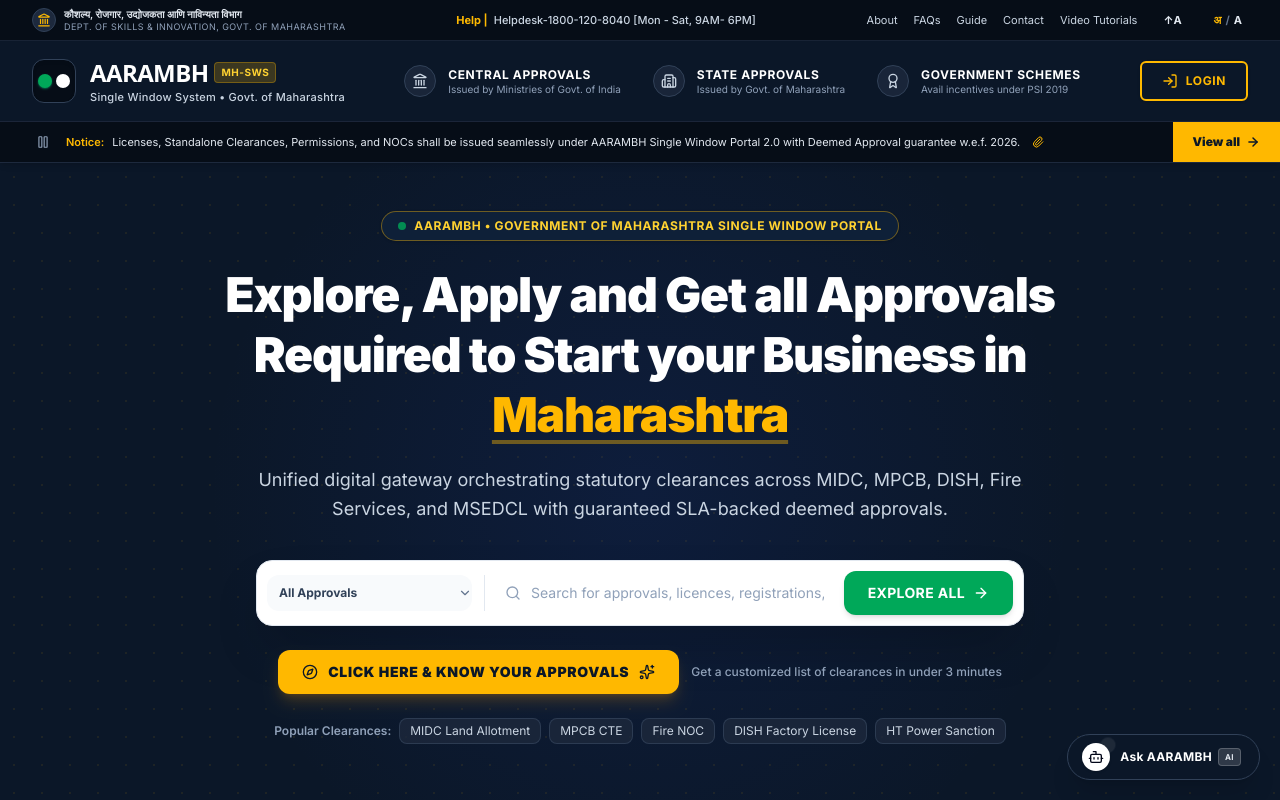
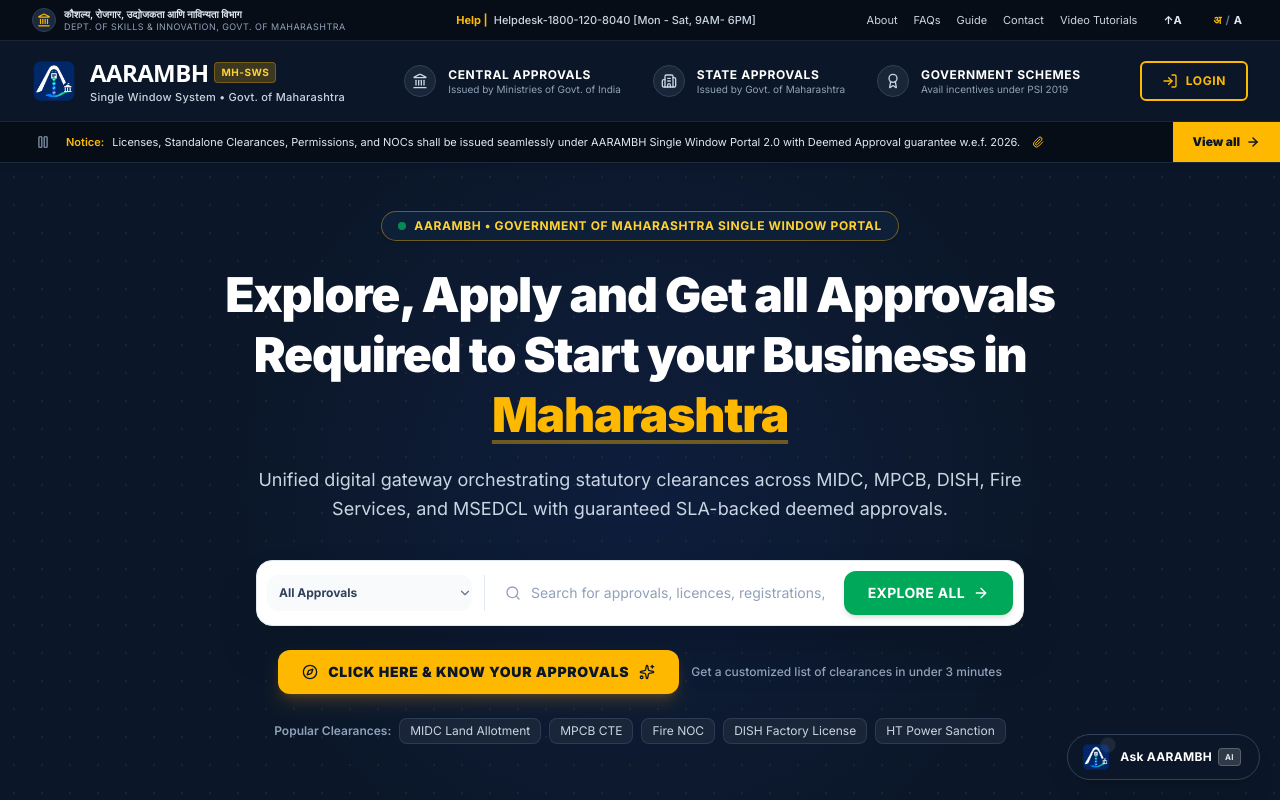
Before and after one commit to virajkvk18/AARAMBH, a Next.js app in the folder frontend/: page / in a window 1280 px wide. Shown: the top 800 px of the page. Built offline with nearby package versions, Linux system fonts and the light colour scheme.

Commit message:
Update AARAMBH logo and dashboard UI

```diff
--- a/frontend/src/app/dashboard/layout.tsx
+++ b/frontend/src/app/dashboard/layout.tsx
@@ -95,9 +95,7 @@
         <div>
           <div className="p-4 border-b border-slate-800 flex items-center justify-between">
             <div className={`flex items-center space-x-2.5 overflow-hidden ${collapsed ? "lg:hidden" : "block"}`}>
-              <div className="w-8 h-8 rounded-lg bg-indigo-600/30 border border-indigo-500/40 text-indigo-400 flex items-center justify-center font-bold text-sm shrink-0">
-                आ
-              </div>
+                <img src="/aarambh-logo-new.png" alt="AARAMBH Logo" className="w-12 h-12 object-contain" />
               <div className="truncate">
                 <p className="text-xs font-bold text-white tracking-wide truncate">
                   {user?.role === "officer" ? "OFFICER CONSOLE" : "INVESTOR PORTAL"}
--- a/frontend/src/components/chat/AskAarambhChatbot.tsx
+++ b/frontend/src/components/chat/AskAarambhChatbot.tsx
@@ -201,9 +201,7 @@
           >
             {/* Black & White Logo Container */}
             <div className="relative flex items-center justify-center">
-              <div className="w-7 h-7 rounded-full bg-white text-black flex items-center justify-center shadow-sm">
-                <Bot className="w-4 h-4 text-slate-950" />
-              </div>
+              <img src="/aarambh-logo-new.png" alt="AARAMBH Logo" className="w-7 h-7 object-contain" />
               <span className="w-2 h-2 rounded-full bg-white absolute -top-0.5 -right-0.5 animate-ping opacity-75"></span>
             </div>
 
@@ -231,7 +229,7 @@
             <div className="flex items-center space-x-2.5">
               {/* B&W Logo */}
               <div className="w-8 h-8 rounded-lg bg-white text-black flex items-center justify-center shadow-xs">
-                <Bot className="w-4.5 h-4.5 text-slate-950" />
+                <img src="/aarambh-logo-new.png" alt="AARAMBH Logo" className="w-6 h-6 object-contain" />
               </div>
               <div>
                 <div className="flex items-center space-x-1.5">
--- a/frontend/src/components/layout/Header.tsx
+++ b/frontend/src/components/layout/Header.tsx
@@ -29,12 +29,7 @@
           {/* Left Brand Identity: Logo + Govt. of Maharashtra */}
           <Link href="/" className="flex items-center space-x-3.5 group focus:outline-hidden">
             {/* NSWS-style Interlinked Dual Node Icon in Emerald Green & White */}
-            <div className="w-11 h-11 rounded-xl bg-[#060D17] border border-slate-700 flex items-center justify-center shadow-inner group-hover:scale-105 transition-transform duration-200">
-              <div className="flex items-center space-x-1">
-                <span className="w-3.5 h-3.5 rounded-full bg-[#00A859] shadow-xs shadow-emerald-500/50"></span>
-                <span className="w-3.5 h-3.5 rounded-full bg-white shadow-xs"></span>
-              </div>
-            </div>
+            <img src="/aarambh-logo-new.png" alt="AARAMBH Logo" className="w-11 h-11 object-contain" />
 
             <div className="flex flex-col">
               <div className="flex items-center space-x-1.5">
```
Also changed, not shown: frontend/public/aarambh-logo-new.png (added), frontend/public/aarambh-logo.png (added).
